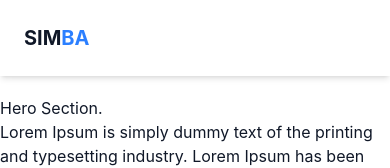
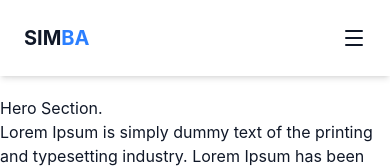
Before and after one commit to Tharmeem1999/React_Project-Portfolio_Website, a React (Vite) app: page / in a window 390 px wide. Shown: the top 168 px of the page. Built offline with nearby package versions, Linux system fonts and the light colour scheme.

Commit message:
Mobile Menu with Hamburger Icon

```diff
--- a/src/components/Navbar/index.jsx
+++ b/src/components/Navbar/index.jsx
@@ -1,8 +1,10 @@
+import { useState } from "react";
 import { useTheme } from "../../context/ThemeProvider";
-import { Moon, Sun } from "lucide-react";
+import { Moon, Sun, Menu, X } from "lucide-react";
 
 const Navbar = () => {
     const { theme, toggleTheme } = useTheme();
+    const [menuOpen, setMenuOpen] = useState(false);
 
     const navLinks = [
         { label: "Home", target: "hero" },
@@ -35,7 +37,35 @@ const Navbar = () => {
                         {theme === "dark" ? <Sun size={20} /> : <Moon size={20} />}
                     </button>
                 </div>
+
+                {/* Mobile Menu Button */}
+                <button
+                    className="md:hidden"
+                    onClick={() => setMenuOpen((prev) => !prev)}
+                >
+                    {menuOpen ? <X size={24} /> : <Menu size={24} />}
+                </button>
             </div>
+
+            {/* Mobile Nav */}
+            {menuOpen && (
+                <div className="md:hidden flex flex-col items-start px-6 pd-4 space-y-4">
+                    {navLinks.map(({ label, target }) => (
+                        <a
+                            key={label}
+                            href={`#${target}`}
+                            onClick={() => setMenuOpen(false)} // close on click
+                            className="transition hover:text-blue-500"
+                        >
+                            {label}
+                        </a>
+                    ))}
+                    {/* Light/ Dark Mode Toggle Button */}
+                    <button onClick={toggleTheme}>
+                        {theme === "dark" ? <Sun size={20} /> : <Moon size={20} />}
+                    </button>
+                </div>
+            )}
         </nav>
     );
 };
```
